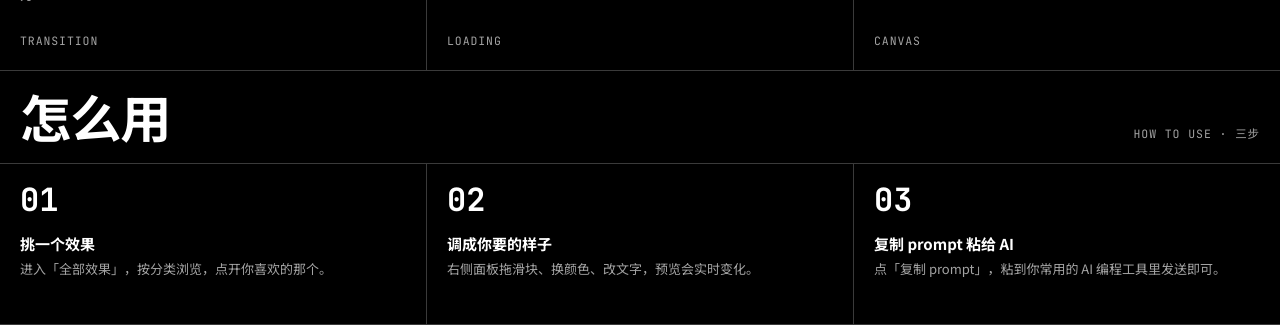
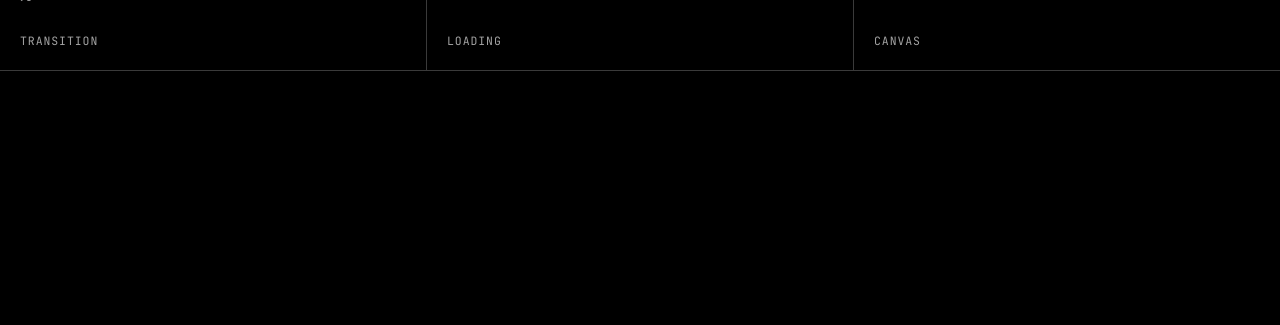
Before and after one commit to WYCM9527/Master-Tailor, a React (Vite) app: page /#/ in a window 1280 px wide. Shown: the part 1142-1467 px from the top of the page. After the commit the page ends 1213 px from the top, so only its background shows below. Built offline with nearby package versions, Linux system fonts and the light colour scheme; some icons are missing.

Commit message:
首页删除与 Hero 三步重复的「怎么用」区块

```diff
--- a/src/app/pages/Home.tsx
+++ b/src/app/pages/Home.tsx
@@ -3,7 +3,6 @@ import { IconArrowRight } from '../../components/Icons';
 import type { CategoryId } from '../../contract/types';
 import { CATEGORIES } from '../../contract/categories';
 import { EFFECTS } from '../../contract/registry';
-import { HowToSection } from '../../components/HowToSection';
 
 const pad2 = (n: number) => String(n).padStart(2, '0');
 
@@ -23,7 +22,6 @@ let lastEffectsEntry: string | null = null;
  *   Hero 行（巨字 8 栏 + 元数据 4 栏）
  *   三步 Cell + 「浏览全部效果」大入口 Cell
  *   分类索引 Cell（每格进入效果页对应分类）
- *   怎么用
  * 效果网格本身在 /effects（Gallery）。
  */
 export function Home() {
@@ -130,8 +128,6 @@ export function Home() {
           );
         })}
       </section>
-
-      <HowToSection />
     </>
   );
 }
--- a/src/components/HowToSection.tsx
+++ /dev/null
@@ -1,28 +0,0 @@
-const HOWTO_ID = 'howto';
-
-const STEPS: { title: string; desc: string }[] = [
-  { title: '挑一个效果', desc: '进入「全部效果」，按分类浏览，点开你喜欢的那个。' },
-  { title: '调成你要的样子', desc: '右侧面板拖滑块、换颜色、改文字，预览会实时变化。' },
-  { title: '复制 prompt 粘给 AI', desc: '点「复制 prompt」，粘到你常用的 AI 编程工具里发送即可。' },
-];
-
-/** 「怎么用」：首页底部的内联网格区块，取代弹层 */
-export function HowToSection() {
-  return (
-    <section className="g12" id={HOWTO_ID} aria-label="怎么用">
-      <div className="cell span-12 howto-head">
-        <h2>怎么用</h2>
-        <span className="mono">HOW TO USE · 三步</span>
-      </div>
-      {STEPS.map((s, i) => (
-        <div className="cell span-4 howto-step" key={s.title}>
-          <span className="idx">{String(i + 1).padStart(2, '0')}</span>
-          <p>
-            <b>{s.title}</b>
-            {s.desc}
-          </p>
-        </div>
-      ))}
-    </section>
-  );
-}
--- a/src/styles/app.css
+++ b/src/styles/app.css
@@ -517,7 +517,7 @@
 }
 
 /* ============================================================
-   怎么用（内联区块）
+   区块标题条（分类索引）：左大标题、右等宽小字
    ============================================================ */
 .howto-head {
   display: flex;
@@ -531,28 +531,7 @@
   letter-spacing: -0.02em;
   line-height: 1;
 }
-.howto-step {
-  display: flex;
-  flex-direction: column;
-  gap: 16px;
-  min-height: 160px;
-}
-.howto-step .idx {
-  font-family: var(--font-mono);
-  font-size: 32px;
-  font-weight: 700;
-  line-height: 1;
-}
-.howto-step p {
-  color: var(--fg-dim);
-  font-size: var(--fs-small);
-}
-.howto-step b {
-  display: block;
-  color: var(--fg);
-  font-size: var(--fs-body);
-  margin-bottom: 4px;
-}
+
 /* 页面底边收口线（无 footer） */
 .page-end {
   border-top: 1px solid var(--line);
@@ -1347,9 +1326,6 @@ input[type='color']::-webkit-color-swatch {
     position: static;
     max-height: none;
   }
-  .howto-step {
-    grid-column: span 4;
-  }
 }
 
 @media (max-width: 767px) {
@@ -1392,10 +1368,6 @@ input[type='color']::-webkit-color-swatch {
     width: calc(100vw - 16px);
     max-height: calc(100vh - 16px);
   }
-  .howto-step {
-    grid-column: span 12;
-    min-height: 0;
-  }
   .prompt-text {
     max-height: 400px;
   }
```
